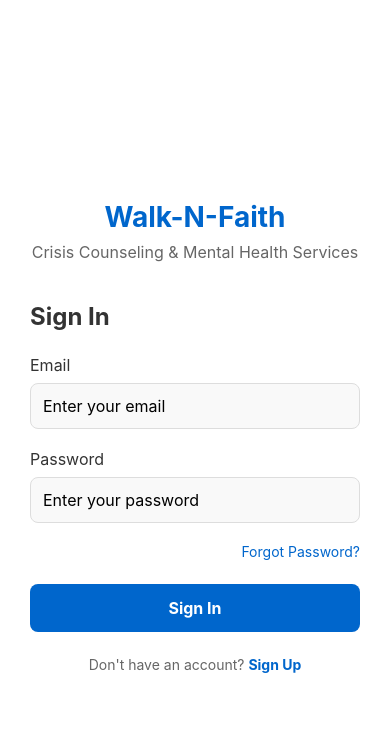
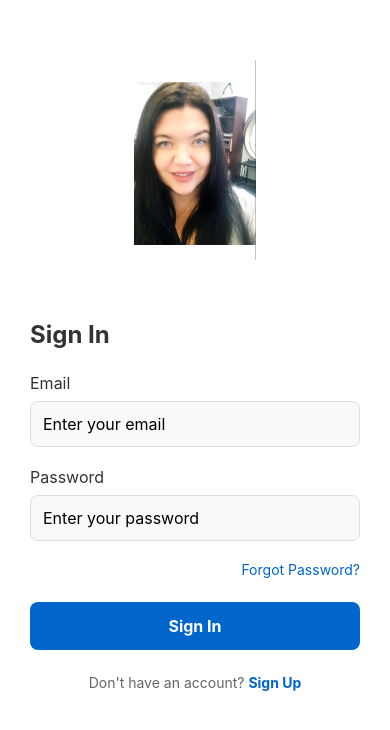
Before and after one commit to philly88r/Walknfaith, a React Native app: screen /Login in a window 390 px wide. Shown: the top 730 px of the page. Built offline with nearby package versions, Linux system fonts and the light colour scheme.

Commit message:
Update login page: Replace text title with logo

```diff
--- a/src/screens/ForgotPasswordScreen.tsx
+++ b/src/screens/ForgotPasswordScreen.tsx
@@ -60,8 +60,7 @@ const ForgotPasswordScreen: React.FC<Props> = ({ navigation }) => {
           style={styles.logo}
           resizeMode="contain"
         />
-        <Text style={styles.title}>Walk-N-Faith</Text>
-        <Text style={styles.subtitle}>Crisis Counseling & Mental Health Services</Text>
+        <Text style={styles.title}>Walk N Faith</Text>
       </View>
 
       <View style={styles.formContainer}>
@@ -128,20 +127,15 @@ const styles = StyleSheet.create({
     marginBottom: 40,
   },
   logo: {
-    width: 100,
-    height: 100,
-    marginBottom: 16,
+    width: 150,
+    height: 150,
+    marginBottom: 20,
   },
   title: {
-    fontSize: 24,
+    fontSize: 28,
     fontWeight: 'bold',
     color: colors.primary,
     marginBottom: 8,
-  },
-  subtitle: {
-    fontSize: 14,
-    color: '#666',
-    textAlign: 'center',
   },
   formContainer: {
     paddingHorizontal: 30,
--- a/src/screens/LoginScreen.tsx
+++ b/src/screens/LoginScreen.tsx
@@ -60,12 +60,10 @@ const LoginScreen: React.FC<Props> = ({ navigation }) => {
     >
       <View style={styles.logoContainer}>
         <Image
-          source={require('../../assets/logo.png')}
+          source={require('../../assets/walknfaith-logo.png')}
           style={styles.logo}
           resizeMode="contain"
         />
-        <Text style={styles.title}>Walk-N-Faith</Text>
-        <Text style={styles.subtitle}>Crisis Counseling & Mental Health Services</Text>
       </View>
 
       <View style={styles.formContainer}>
@@ -141,20 +139,9 @@ const styles = StyleSheet.create({
     marginBottom: 40,
   },
   logo: {
-    width: 120,
-    height: 120,
+    width: 200,
+    height: 200,
     marginBottom: 20,
-  },
-  title: {
-    fontSize: 28,
-    fontWeight: 'bold',
-    color: colors.primary,
-    marginBottom: 8,
-  },
-  subtitle: {
-    fontSize: 16,
-    color: '#666',
-    textAlign: 'center',
   },
   formContainer: {
     paddingHorizontal: 30,
--- a/src/screens/SignUpScreen.tsx
+++ b/src/screens/SignUpScreen.tsx
@@ -98,8 +98,7 @@ const SignUpScreen: React.FC<Props> = ({ navigation }) => {
             style={styles.logo}
             resizeMode="contain"
           />
-          <Text style={styles.title}>Walk-N-Faith</Text>
-          <Text style={styles.subtitle}>Crisis Counseling & Mental Health Services</Text>
+          <Text style={styles.title}>Walk N Faith</Text>
         </View>
 
         <View style={styles.formContainer}>
@@ -212,12 +211,12 @@ const styles = StyleSheet.create({
     marginBottom: 20,
   },
   logo: {
-    width: 100,
-    height: 100,
-    marginBottom: 16,
+    width: 150,
+    height: 150,
+    marginBottom: 20,
   },
   title: {
-    fontSize: 24,
+    fontSize: 28,
     fontWeight: 'bold',
     color: colors.primary,
     marginBottom: 8,
```
Also changed, not shown: assets/walknfaith-logo.png (added).
